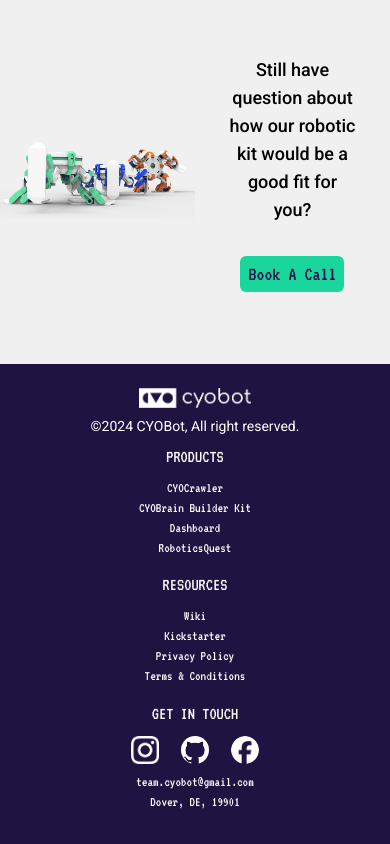
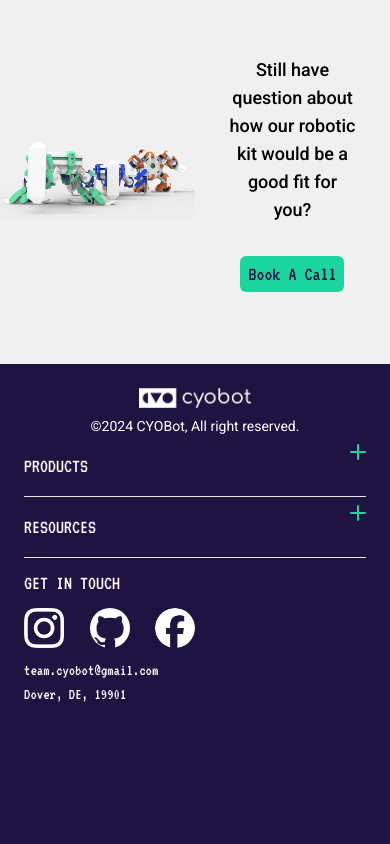
Before and after one commit to devcyobot/react-cyobot-landing-page, a Next.js app: page / in a window 390 px wide. Shown: the part 5551-6395 px from the top of the page. After the commit the page ends 6292 px from the top, so only its background shows below. Built offline with nearby package versions, Linux system fonts and the light colour scheme.

Commit message:
add mobile footer

```diff
--- /dev/null
+++ b/src/app/components/footer/MobileFooter.tsx
@@ -0,0 +1,87 @@
+import Image from "next/image";
+import Link from "next/link";
+import AccordionFooter from "../ui/AccordionFooter";
+import { options, productsLinks, resourcesLinks } from "../../data/FooterLinks";
+
+export default function MobileFooter() {
+	return (
+		<footer className="sm:hidden h-auto bg-brand-dark-2 w-full p-6 flex flex-col justify-evenly">
+			<div className="h-full w-full grid grid-cols-1 grid-rows-2 justify-items-center items-center gap-y-2 sm:gap-y-0">
+				<div className="relative h-full w-full">
+					<Image
+						src="/cyobot-logo.png"
+						alt="CYOBot logo"
+						quality={100}
+						fill
+						sizes="(max-width: 640px) 50vw"
+						className="object-contain h-full w-full"
+					/>
+				</div>
+				<p className="h-auto w-auto font-roboto text-sm sm:text-base lg:text-lg text-white">
+					©2024 CYOBot, All right reserved.
+				</p>
+			</div>
+			<div className="w-full h-full divide-y">
+				<AccordionFooter sectionName="PRODUCTS" list={productsLinks} />
+				<AccordionFooter sectionName="RESOURCES" list={resourcesLinks} />
+				<div className="text-white font-vt323 h-40 w-full flex flex-col justify-evenly">
+					<h4 className="font-vt323 text-xl">GET IN TOUCH</h4>
+					<ul className="flex justify-between w-1/2">
+						<Link
+							passHref={true}
+							target="_blank"
+							href={options[0].link}
+							className="relative bg-brand-dark-2 w-10 h-10 overflow-hidden rounded flex items-center justify-center hover:bg-gray-500 transition-colors"
+						>
+							<div className="absolute inset-0">
+								<Image
+									src={options[0].src}
+									alt={options[0].alt}
+									fill
+									sizes="33vw"
+									style={{ objectFit: "contain" }}
+								/>
+							</div>
+						</Link>
+						<Link
+							passHref={true}
+							target="_blank"
+							href={options[1].link}
+							className="relative bg-brand-dark-2 w-10 h-10 rounded-full overflow-hidden flex items-center justify-center hover:bg-gray-500 transition-colors"
+						>
+							<div className="absolute inset-0">
+								<Image
+									src={options[1].src}
+									alt={options[1].alt}
+									fill
+									sizes="33vw"
+									style={{ objectFit: "cover", transform: "scale(1.07)" }}
+								/>
+							</div>
+						</Link>
+						<Link
+							passHref={true}
+							target="_blank"
+							href={options[2].link}
+							className="relative bg-brand-dark-2 w-10 h-10 rounded-full overflow-hidden flex items-center justify-center hover:bg-gray-500 transition-colors"
+						>
+							<div className="absolute inset-0">
+								<Image
+									src={options[2].src}
+									alt={options[2].alt}
+									fill
+									sizes="33vw"
+									style={{ objectFit: "cover" }}
+								/>
+							</div>
+						</Link>
+					</ul>
+					<div>
+						<p className="text-base">team.cyobot@gmail.com</p>
+						<p className="text-base">Dover, DE, 19901</p>
+					</div>
+				</div>
+			</div>
+		</footer>
+	);
+}
--- a/src/app/components/footer/footer.tsx
+++ b/src/app/components/footer/footer.tsx
@@ -1,29 +1,13 @@
 import Image from "next/image";
 import Link from "next/link";
+import { options } from "../../data/FooterLinks";
 
 export default function Footer() {
-	const options = [
-		{
-			link: "https://www.instagram.com/roboticsquest",
-			src: "/icon/instagram.png",
-			alt: "instagram handle",
-		},
-		{
-			link: "https://github.com/CYOBot/CYOCrawler",
-			src: "/icon/github.png",
-			alt: "github handle",
-		},
-		{
-			link: "https://www.facebook.com/cyobotvn",
-			src: "/icon/facebook.png",
-			alt: "facebook handle",
-		},
-	];
 	return (
-		<footer className="h-[30rem] sm:h-56 bg-brand-dark-2 w-full p-6">
-			<div className="max-w-[1440px] mx-auto text-center sm:text-start h-full w-full flex flex-col justify-evenly sm:grid grid-cols-[2fr_1fr_1fr_1fr] gap-x-5 grid-rows-1">
+		<footer className="hidden sm:block h-56 bg-brand-dark-2 w-full p-6">
+			<div className="max-w-[1440px] mx-auto text-start h-full w-full grid grid-cols-[2fr_1fr_1fr_1fr] gap-x-5 grid-rows-1">
 				<div className="grid grid-cols-1 sm:grid-cols-2 gap-x-2 items-center">
-					<div className="h-full sm:h-2/3 w-full grid grid-cols-1 grid-rows-2 justify-items-center items-center gap-y-2 sm:gap-y-0">
+					<div className="h-2/3 w-full grid grid-cols-1 grid-rows-2 justify-items-center items-center gap-y-0">
 						<div className="relative h-full w-full">
 							<Image
 								src="/cyobot-logo.png"
@@ -34,7 +18,7 @@
 								className="object-contain h-full w-full"
 							/>
 						</div>
-						<p className="h-auto w-auto font-roboto text-sm sm:text-base lg:text-lg text-white">
+						<p className="h-auto w-auto font-roboto text-base lg:text-lg text-white">
 							©2024 CYOBot, All right reserved.
 						</p>
 					</div>
@@ -52,11 +36,11 @@
 					</div>
 				</div>
 				<div className="text-white font-vt323 h-full w-full flex flex-col justify-evenly">
-					<h4 className="font-vt323 text-lg sm:text-xl lg:text-2xl xl:text-3xl">
+					<h4 className="font-vt323 text-xl lg:text-2xl xl:text-3xl">
 						PRODUCTS
 					</h4>
 					<ul>
-						<li className="text-sm sm:text-base lg:text-lg xl:text-xl hover:underline">
+						<li className="text-base lg:text-lg xl:text-xl hover:underline">
 							<Link
 								href="https://cyobot.myshopify.com/products/cyocrawler"
 								passHref={true}
@@ -65,7 +49,7 @@
 								CYOCrawler
 							</Link>
 						</li>
-						<li className="text-sm sm:text-base lg:text-lg xl:text-xl hover:underline">
+						<li className="text-base lg:text-lg xl:text-xl hover:underline">
 							<Link
 								href="https://cyobot.myshopify.com/products/cyobot-main-board-esp32-microcontroller"
 								passHref={true}
@@ -74,7 +58,7 @@
 								CYOBrain Builder Kit
 							</Link>
 						</li>
-						<li className="text-sm sm:text-base lg:text-lg xl:text-xl hover:underline">
+						<li className="text-base lg:text-lg xl:text-xl hover:underline">
 							<Link
 								href="https://dashboard.cyobot.com/"
 								passHref={true}
@@ -83,7 +67,7 @@
 								Dashboard
 							</Link>
 						</li>
-						<li className="text-sm sm:text-base lg:text-lg xl:text-xl hover:underline">
+						<li className="text-base lg:text-lg xl:text-xl hover:underline">
 							<Link
 								href="https://www.roboticsquest.com/"
 								passHref={true}
@@ -99,7 +83,7 @@
 						RESOURCES
 					</h4>
 					<ul>
-						<li className="text-sm sm:text-base lg:text-lg xl:text-xl hover:underline">
+						<li className="text-base lg:text-lg xl:text-xl hover:underline">
 							<Link
 								href="https://wiki.cyobot.com"
 								passHref={true}
@@ -108,7 +92,7 @@
 								Wiki
 							</Link>
 						</li>
-						<li className="text-sm sm:text-base lg:text-lg xl:text-xl hover:underline">
+						<li className="text-base lg:text-lg xl:text-xl hover:underline">
 							<Link
 								href="https://www.kickstarter.com/projects/cyobot/cyocrawler-building-tomorrows-innovators"
 								passHref={true}
@@ -117,7 +101,7 @@
 								Kickstarter
 							</Link>
 						</li>
-						<li className="text-sm sm:text-base lg:text-lg xl:text-xl hover:underline">
+						<li className="text-base lg:text-lg xl:text-xl hover:underline">
 							<Link
 								href="https://www.roboticsquest.com/cyobot-privacy-policy.pdf"
 								passHref={true}
@@ -126,7 +110,7 @@
 								Privacy Policy
 							</Link>
 						</li>
-						<li className="text-sm sm:text-base lg:text-lg xl:text-xl hover:underline">
+						<li className="text-base lg:text-lg xl:text-xl hover:underline">
 							<Link
 								href="https://www.roboticsquest.com/cyobot-terms-and-conditions.pdf"
 								passHref={true}
@@ -138,15 +122,15 @@
 					</ul>
 				</div>
 				<div className="text-white font-vt323 h-full w-full flex flex-col justify-evenly">
-					<h4 className="font-vt323 text-lg sm:text-xl lg:text-2xl xl:text-3xl">
+					<h4 className="font-vt323 text-xl lg:text-2xl xl:text-3xl">
 						GET IN TOUCH
 					</h4>
-					<ul className="flex justify-evenly sm:justify-between w-1/2 sm:w-full lg:w-4/5 mx-auto sm:mx-0 max-w-96">
+					<ul className="flex justify-between w-full lg:w-4/5 mx-auto sm:mx-0 max-w-96">
 						<Link
 							passHref={true}
 							target="_blank"
 							href={options[0].link}
-							className="relative bg-brand-dark-2 w-7 h-7 sm:w-9 sm:h-9 md:w-10 md:h-10 lg:w-11 lg:h-11 xl:w-14 xl:h-14 overflow-hidden rounded flex items-center justify-center hover:bg-gray-500 transition-colors"
+							className="relative bg-brand-dark-2 w-9 h-9 md:w-10 md:h-10 lg:w-11 lg:h-11 xl:w-14 xl:h-14 overflow-hidden rounded flex items-center justify-center hover:bg-gray-500 transition-colors"
 						>
 							<div className="absolute inset-0">
 								<Image
@@ -162,7 +146,7 @@
 							passHref={true}
 							target="_blank"
 							href={options[1].link}
-							className="relative bg-brand-dark-2 w-7 h-7 sm:w-9 sm:h-9 md:w-10 md:h-10 lg:w-11 lg:h-11 xl:w-14 xl:h-14 rounded-full overflow-hidden flex items-center justify-center hover:bg-gray-500 transition-colors"
+							className="relative bg-brand-dark-2 w-9 h-9 md:w-10 md:h-10 lg:w-11 lg:h-11 xl:w-14 xl:h-14 rounded-full overflow-hidden flex items-center justify-center hover:bg-gray-500 transition-colors"
 						>
 							<div className="absolute inset-0">
 								<Image
@@ -178,7 +162,7 @@
 							passHref={true}
 							target="_blank"
 							href={options[2].link}
-							className="relative bg-brand-dark-2 w-7 h-7 sm:w-9 sm:h-9 md:w-10 md:h-10 lg:w-11 lg:h-11 xl:w-14 xl:h-14 rounded-full overflow-hidden flex items-center justify-center hover:bg-gray-500 transition-colors"
+							className="relative bg-brand-dark-2 w-9 h-9 md:w-10 md:h-10 lg:w-11 lg:h-11 xl:w-14 xl:h-14 rounded-full overflow-hidden flex items-center justify-center hover:bg-gray-500 transition-colors"
 						>
 							<div className="absolute inset-0">
 								<Image
@@ -192,12 +176,10 @@
 						</Link>
 					</ul>
 					<div>
-						<p className="text-sm sm:text-base lg:text-lg xl:text-xl">
+						<p className="text-base lg:text-lg xl:text-xl">
 							team.cyobot@gmail.com
 						</p>
-						<p className="text-sm sm:text-base lg:text-lg xl:text-xl">
-							Dover, DE, 19901
-						</p>
+						<p className="text-base lg:text-lg xl:text-xl">Dover, DE, 19901</p>
 					</div>
 				</div>
 			</div>
--- /dev/null
+++ b/src/app/components/ui/AccordionFooter.tsx
@@ -0,0 +1,71 @@
+"use client";
+import Link from "next/link";
+import { FC, useState } from "react";
+
+type AccordionFooterProps = {
+	sectionName: string;
+	list: { title: string; link: string }[];
+};
+
+const AccordionQA: FC<AccordionFooterProps> = (props) => {
+	const [accordionOpen, setAccordionOpen] = useState<Boolean>(false);
+	return (
+		<div className="py-2 font-vt323 text-white">
+			<button
+				className="flex justify-between w-full"
+				onClick={() => setAccordionOpen((prev) => !prev)}
+			>
+				<span className="py-2 text-xl lg:text-2xl text-start w-full">
+					{props.sectionName}
+				</span>
+				<svg
+					className="fill-brand-green shrink-0 ml-8"
+					width="16"
+					height="16"
+					xmlns="http://www.w3.org/2000/svg"
+				>
+					<rect
+						y="7"
+						width="16"
+						height="2"
+						rx="1"
+						className={`transform origin-center transition duration-200 ease-out ${
+							accordionOpen && "!rotate-180"
+						}`}
+					/>
+					<rect
+						y="7"
+						width="16"
+						height="2"
+						rx="1"
+						className={`transform origin-center rotate-90 transition duration-200 ease-out ${
+							accordionOpen && "!rotate-180"
+						}`}
+					/>
+				</svg>
+			</button>
+			<ul
+				className={`overflow-hidden transition-all duration-300 ease-in-out text-white text-base ${
+					accordionOpen
+						? `max-h-fit grid-rows-${props.list.length} opacity-100`
+						: "max-h-0 grid-rows-0 opacity-0"
+				}`}
+			>
+				{props.list.map((item, i) => (
+					<li key={i} className="overflow-hidden">
+						<Link
+							href={item.link}
+							target="_blank"
+							passHref={true}
+							className="overflow-hidden"
+						>
+							{item.title}
+						</Link>
+					</li>
+				))}
+			</ul>
+		</div>
+	);
+};
+
+export default AccordionQA;
--- /dev/null
+++ b/src/app/data/FooterLinks.tsx
@@ -0,0 +1,55 @@
+export const options: { link: string; src: string; alt: string }[] = [
+	{
+		link: "https://www.instagram.com/roboticsquest",
+		src: "/icon/instagram.png",
+		alt: "instagram handle",
+	},
+	{
+		link: "https://github.com/CYOBot/CYOCrawler",
+		src: "/icon/github.png",
+		alt: "github handle",
+	},
+	{
+		link: "https://www.facebook.com/cyobotvn",
+		src: "/icon/facebook.png",
+		alt: "facebook handle",
+	},
+];
+
+export const productsLinks: { link: string; title: string }[] = [
+	{
+		title: "CYOCrawler",
+		link: "https://cyobot.myshopify.com/products/cyocrawler",
+	},
+	{
+		title: "CYOBrain Builder Kit",
+		link: "https://cyobot.myshopify.com/products/cyobot-main-board-esp32-microcontroller",
+	},
+	{
+		title: "Dashboard",
+		link: "https://dashboard.cyobot.com/",
+	},
+	{
+		title: "RoboticsQuest",
+		link: "https://www.roboticsquest.com/",
+	},
+];
+
+export const resourcesLinks: { link: string; title: string }[] = [
+	{
+		title: "Wiki",
+		link: "https://wiki.cyobot.com",
+	},
+	{
+		title: "Kickstarter",
+		link: "https://www.kickstarter.com/projects/cyobot/cyocrawler-building-tomorrows-innovators",
+	},
+	{
+		title: "Privacy Policy",
+		link: "https://www.roboticsquest.com/cyobot-privacy-policy.pdf",
+	},
+	{
+		title: "Terms & Conditions",
+		link: "https://www.roboticsquest.com/cyobot-terms-and-conditions.pdf",
+	},
+];
--- a/src/app/layout.tsx
+++ b/src/app/layout.tsx
@@ -4,6 +4,7 @@
 import Footer from "./components/footer/footer";
 import Navbar from "./components/navbar/navbar";
 import DifficultyProvider from "./context/DifficultyContext";
+import MobileFooter from "./components/footer/MobileFooter";
 
 export const metadata: Metadata = {
 	title: "CYOBot",
@@ -27,6 +28,7 @@
 
 				<DifficultyProvider>{children}</DifficultyProvider>
 				<Footer />
+				<MobileFooter />
 			</body>
 		</html>
 	);
```
